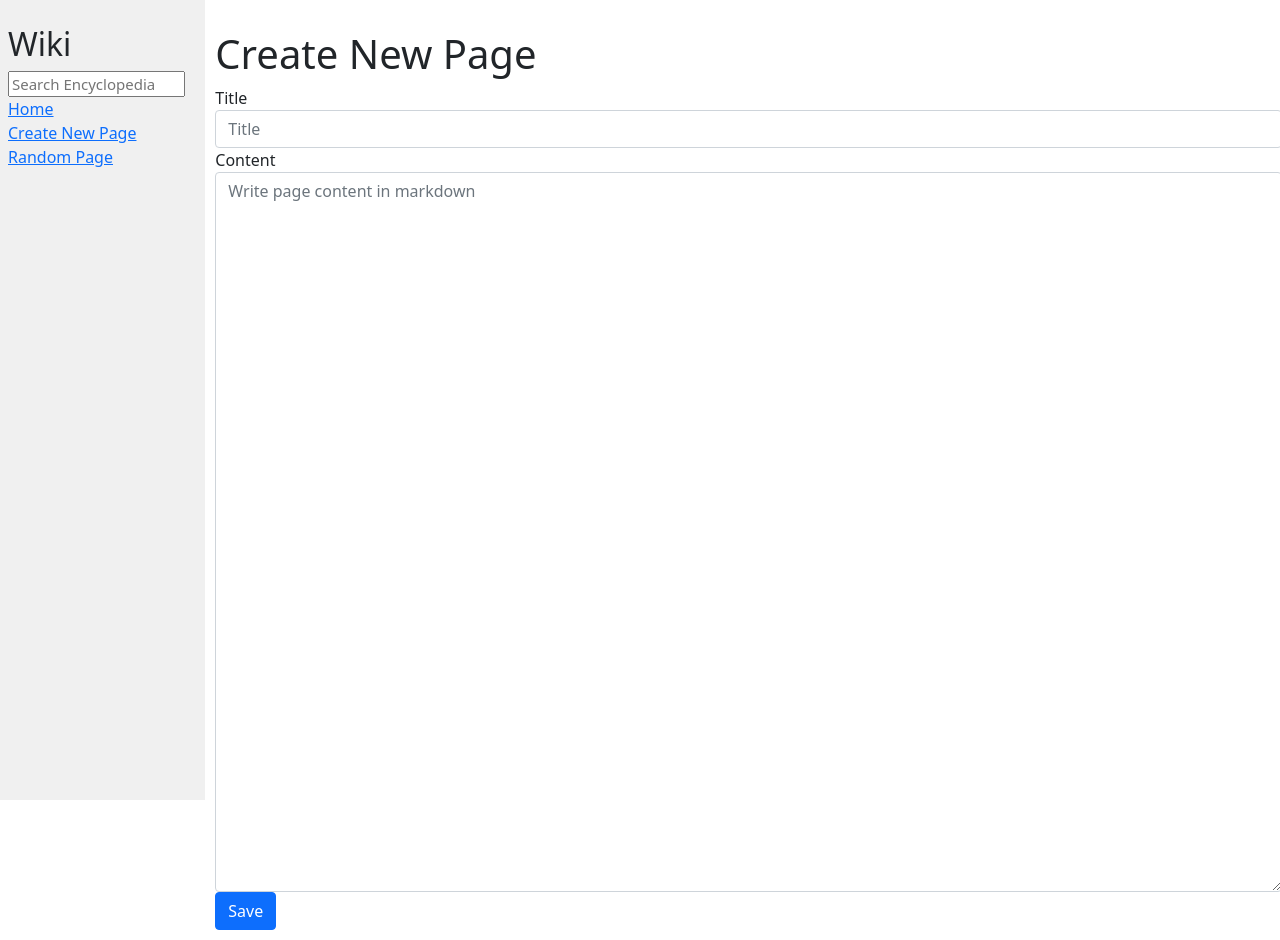
After one commit to ahr9n/cs50w-wiki, a Django app: template encyclopedia/templates/encyclopedia/create.html in a window 1280 px wide. The commit adds this page. Run offline with Django 4.2, Linux system fonts and the light colour scheme; the template is opened without the code that fills it, so the values that code supplies are empty.

Commit message:
Add and refer new pages in layout.html

```diff
--- /dev/null
+++ b/encyclopedia/templates/encyclopedia/create.html
@@ -0,0 +1,22 @@
+{% extends "encyclopedia/layout.html" %}
+
+{% block title %}
+    Create New Page
+{%endblock %}
+
+{% block body %}
+    <h1>Create New Page</h1>
+
+    <form action="{% url 'create' %}" method="POST">
+        {% csrf_token %}
+        <div class="form-group">
+            <label for="title">Title</label>
+            <input type="text" class="form-control" id="title" name="title" placeholder="Title">
+        </div>
+        <div class="form-group">
+            <label for="content">Content</label>
+            <textarea class="form-control" id="content" name="content" placeholder="Write page content in markdown" rows="10"></textarea>
+        </div>
+        <input type="submit" value="Save" class="btn btn-primary"/>
+    </form>
+{% endblock %}
--- a/encyclopedia/templates/encyclopedia/layout.html
+++ b/encyclopedia/templates/encyclopedia/layout.html
@@ -12,17 +12,17 @@
         <div class="row">
             <div class="sidebar col-lg-2 col-md-3">
                 <h2>Wiki</h2>
-                <form>
+                <form action="{% url 'search' %}" method="post">
                     <input class="search" type="text" name="q" placeholder="Search Encyclopedia">
                 </form>
                 <div>
                     <a href="{% url 'index' %}">Home</a>
                 </div>
                 <div>
-                    Create New Page
+                    <a href="{% url 'create' %}">Create New Page</a>
                 </div>
                 <div>
-                    Random Page
+                    <a href="{% url 'random' %}">Random Page</a>
                 </div>
                 {% block nav %}
                 {% endblock %}
```
Also changed, not shown: encyclopedia/templates/encyclopedia/edit.html (added, +15 -0 lines), encyclopedia/templates/encyclopedia/search.html (added, +17 -0 lines).
